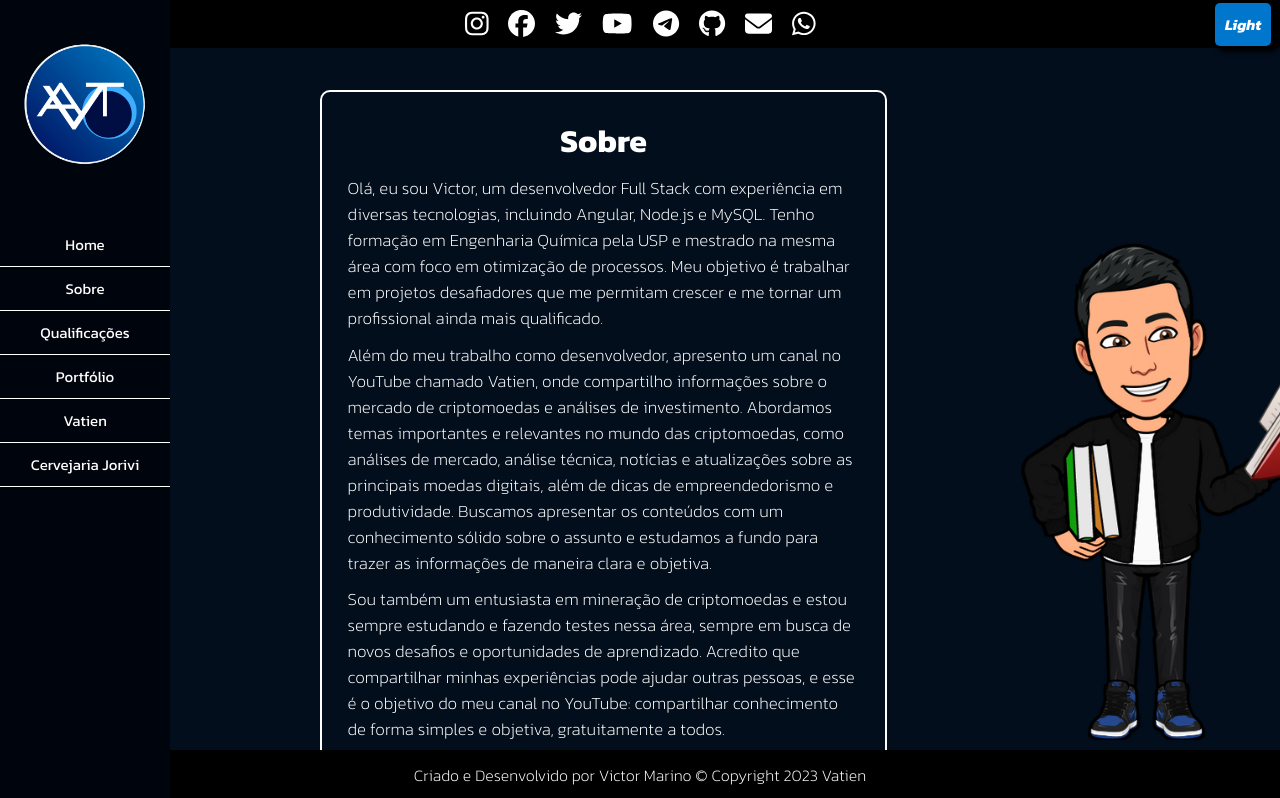
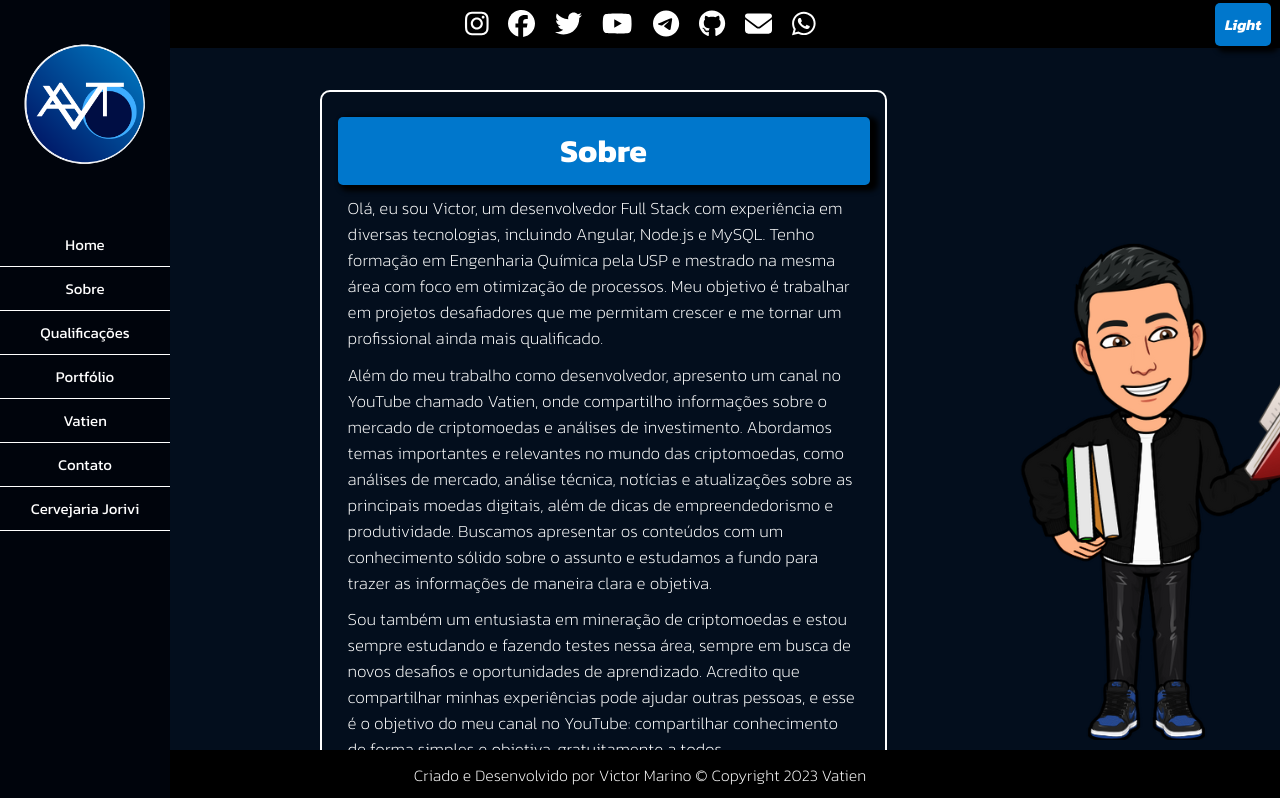
Before and after one commit to vfmarino/portifolioV01, an Angular app: page /sobre in a window 1280 px wide. Shown: the top 798 px of the page. Built offline with nearby package versions, Linux system fonts and the light colour scheme.

Commit message:
11° Commit - Contato C created and Css ajust

```diff
--- a/src/app/app-routing.module.ts
+++ b/src/app/app-routing.module.ts
@@ -5,6 +5,7 @@ import { HomePortifolioComponent } from './portifolio/home-portifolio/home-porti
 import { HomeyoutubeComponent } from './youtube/homeyoutube/homeyoutube.component';
 import { SobreComponent } from './sobre/sobre.component';
 import { QualificacoesComponent } from './qualificacoes/qualificacoes.component';
+import { ContatoComponent } from './contato/contato.component';
 
 const routes: Routes = [
 
@@ -13,7 +14,8 @@ const routes: Routes = [
   { path: 'youtube', component: HomeyoutubeComponent },
   { path: 'portfolio', component: HomePortifolioComponent },
   { path: 'sobre', component: SobreComponent },
-  { path: 'qualificacoes', component: QualificacoesComponent }
+  { path: 'qualificacoes', component: QualificacoesComponent },
+  { path: 'contato', component:ContatoComponent},
 ];
 
 @NgModule({
--- a/src/app/app.module.ts
+++ b/src/app/app.module.ts
@@ -13,6 +13,7 @@ import { SideBarComponent } from './side-bar/side-bar.component';
 import { AvatarComponent } from './avatar/avatar.component';
 import { SobreComponent } from './sobre/sobre.component';
 import { QualificacoesComponent } from './qualificacoes/qualificacoes.component';
+import { ContatoComponent } from './contato/contato.component';
 
 @NgModule({
   declarations: [
@@ -25,7 +26,8 @@ import { QualificacoesComponent } from './qualificacoes/qualificacoes.component'
     SideBarComponent,
     AvatarComponent,
     SobreComponent,
-    QualificacoesComponent
+    QualificacoesComponent,
+    ContatoComponent
   ],
   imports: [
     BrowserModule,
--- /dev/null
+++ b/src/app/contato/contato.component.css
@@ -0,0 +1,59 @@
+.container {
+  display: flex;
+  flex-direction: column;
+  margin-left: 20%;
+  margin-top: 7%;
+  width: 30%;
+  border: 2px solid var(--cor-branco);
+  font-size: 20px;
+  border-radius: 10px;
+  padding: 2%;
+}
+input {
+  width: 100%;
+  margin-bottom: 1%;
+}
+label{
+  font-weight: 100;
+
+}
+h3{
+  font-weight: 200;
+  font-size: 15px;
+}
+textarea {
+  width: 100%;
+}
+
+button {
+  color: var(--cor-btn-txt);
+  width: 100%;
+  background: var(--cor-btn-bg);
+  font-size: 25px;
+  font-weight: 500;
+  font-style: italic;
+  height: 5rem;
+  padding: 10px;
+  margin-top: 3%;
+  border: none;
+  border-radius: 5px;
+  box-shadow: 5px 3px 5px 3px var(--cor-preto);
+  cursor: pointer;
+  transition: all 0.2s ease-in-out;
+}
+
+button:hover {
+  transform: translateY(0.2em);
+  box-shadow: 10px 6px 10px 6px var(--cor-preto);
+}
+h1{
+  margin-bottom: 2%;
+  background-color: var(--cor-btn-bg);
+  width: 98%;
+  border: none;
+  border-radius: 5px;
+  box-shadow: 5px 3px 5px 3px var(--cor-preto);
+  cursor: pointer;
+  padding: 10px;
+  text-align: center;
+}
--- /dev/null
+++ b/src/app/contato/contato.component.html
@@ -0,0 +1,32 @@
+<div class="container">
+  <h1>Contato</h1>
+  <h3>Você pode nos encontrar nas redes Sociais Acima ou
+   enviar uma mensagem pelo formulario abaixo e responderemos por email.</h3>
+<form>
+  <div>
+    <label for="name">Nome:</label>
+    <input type="text" id="name" formControlName="name" required>
+  </div>
+
+  <div>
+    <label for="email">E-mail:</label>
+    <input type="email" id="email" formControlName="email" required>
+  </div>
+  <div>
+    <label for="telefone">Telefone:</label>
+    <input type="tel" id="tel" formControlName="tel" required>
+  </div>
+
+  <div>
+    <label for="subject">Assunto:</label>
+    <input type="text" id="subject" formControlName="subject" required>
+  </div>
+
+  <div>
+    <label for="message">Mensagem:</label>
+    <textarea id="message" formControlName="message" rows="5" required></textarea>
+  </div>
+
+  <button (click)="enviar()" >Enviar</button>
+</form>
+</div>
--- /dev/null
+++ b/src/app/contato/contato.component.ts
@@ -0,0 +1,18 @@
+import { Component, OnInit } from '@angular/core';
+
+@Component({
+  selector: 'app-contato',
+  templateUrl: './contato.component.html',
+  styleUrls: ['./contato.component.css']
+})
+export class ContatoComponent implements OnInit {
+
+  constructor() { }
+
+  enviar(){
+    alert("Está funcionalidade está em desenvolvimento, procure nossas Redes sociais")
+  }
+  ngOnInit(): void {
+  }
+
+}
--- a/src/app/portifolio/home-portifolio/home-portifolio.component.css
+++ b/src/app/portifolio/home-portifolio/home-portifolio.component.css
@@ -17,4 +17,12 @@ p{
 }
 h1{
   margin-bottom: 2%;
+  background-color: var(--cor-btn-bg);
+  width: 98%;
+  border: none;
+  border-radius: 5px;
+  box-shadow: 5px 3px 5px 3px var(--cor-preto);
+  cursor: pointer;
+  padding: 10px;
+  text-align: center;
 }
--- a/src/app/qualificacoes/qualificacoes.component.css
+++ b/src/app/qualificacoes/qualificacoes.component.css
@@ -12,8 +12,16 @@
   padding-left: 4%;
 }
 h2 {
- margin-top: 1%;
- margin-bottom: 1%;
+  margin-top: 3%;
+  margin-bottom: 3%;
+  background-color: var(--cor-btn-bg);
+  width: 98%;
+  border: none;
+  border-radius: 5px;
+  box-shadow: 5px 3px 5px 3px var(--cor-preto);
+  cursor: pointer;
+  padding: 10px;
+  text-align: center;
 }
 li {
   font-weight: 200;
--- a/src/app/side-bar/side-bar.component.html
+++ b/src/app/side-bar/side-bar.component.html
@@ -8,6 +8,7 @@
     <button (click)="qualificacoes()">Qualificações</button>
     <button (click)="portfolio()">Portfólio</button>
     <button (click)="youtube()">Vatien</button>
+    <button (click)="contato()">Contato</button>
     <button (click)="jorivi()">Cervejaria Jorivi</button>
   </div>
 </div>
--- a/src/app/side-bar/side-bar.component.ts
+++ b/src/app/side-bar/side-bar.component.ts
@@ -28,6 +28,9 @@ export class SideBarComponent implements OnInit {
   qualificacoes() {
     this.route.navigate(['qualificacoes'])
   }
+  contato(){
+    this.route.navigate(['contato'])
+  }
   jorivi() {
     window.open("https://www.instagram.com/jorivi_/", "_blank");
 
--- a/src/app/sobre/sobre.component.css
+++ b/src/app/sobre/sobre.component.css
@@ -17,4 +17,12 @@ p{
 }
 h1{
   margin-bottom: 2%;
+  background-color: var(--cor-btn-bg);
+  width: 100%;
+  border: none;
+  border-radius: 5px;
+  box-shadow: 5px 3px 5px 3px var(--cor-preto);
+  cursor: pointer;
+  padding: 10px;
+  text-align: center;
 }
--- a/src/app/youtube/homeyoutube/homeyoutube.component.css
+++ b/src/app/youtube/homeyoutube/homeyoutube.component.css
@@ -1,34 +1,43 @@
-.container{
+.container {
   margin-top: 5%;
   margin-bottom: 5%;
 }
 
-.container1{
+.container1 {
   display: flex;
   margin-left: 25%;
   margin-top: 1%;
   flex-direction: column;
-  width: 40% ;
+  width: 40%;
   border: 2px solid var(--cor-branco);
   border-radius: 10px;
   padding: 2%;
   margin-bottom: 2%;
 }
-p{
+p {
   margin-bottom: 2%;
   font-weight: 200;
   font-size: 17px;
 }
-h1{
+h1 {
   margin-bottom: 5%;
+  background-color: var(--cor-btn-bg);
+  width: 98%;
+  border: none;
+  border-radius: 5px;
+  box-shadow: 5px 3px 5px 3px var(--cor-preto);
+  cursor: pointer;
+  padding: 10px;
+  text-align: center;
 }
-h2{
+h2 {
   margin-bottom: 2%;
 }
 button {
   color: var(--cor-btn-txt);
   background: var(--cor-btn-bg);
-  font-size: 30px;
+  font-size: 20px;
+  width: 50%;
   font-weight: 500;
   font-style: italic;
   padding: 30px;
--- a/src/app/youtube/homeyoutube/homeyoutube.component.html
+++ b/src/app/youtube/homeyoutube/homeyoutube.component.html
@@ -40,7 +40,7 @@
     seus investimentos e suas carteiras de criptomoedas e outros</p>
   </div>
   <div class="container1">
-  <h2>CADASTRO</h2>
+  <h1>CADASTRO</h1>
   <p>Realize seu cadastro e recebe novidades exclusivas sobre sorteios, serviços
      e promoções direto no seu email.</p>
   <button (click)="cadastro()">Cadastre-se</button>
```
Also changed, not shown: 2 other files (tests, documents, lock files or other folders).
